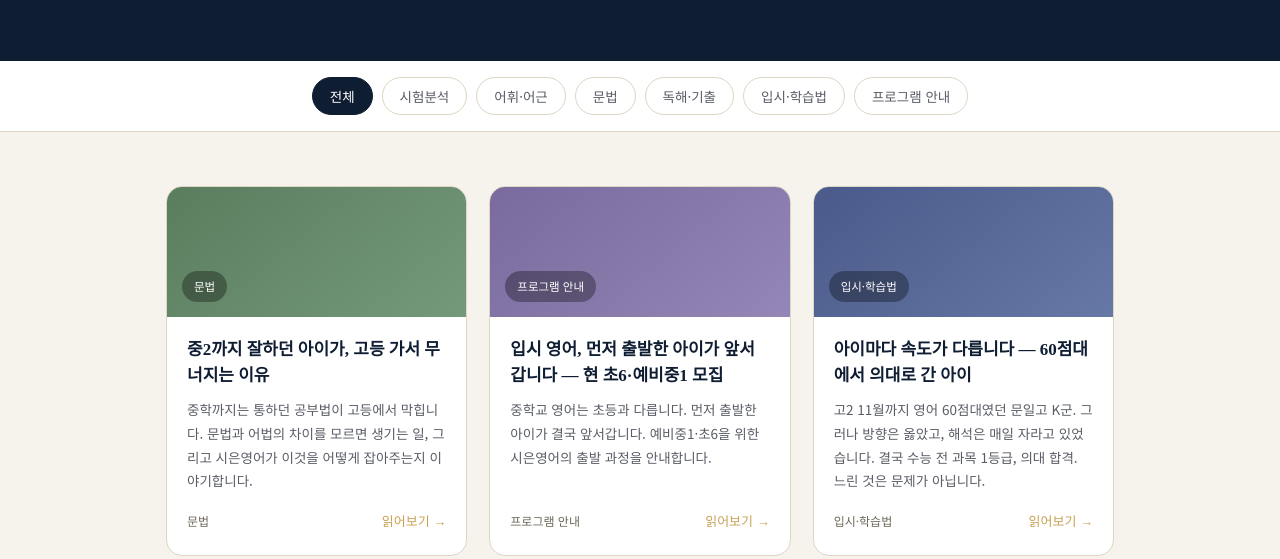
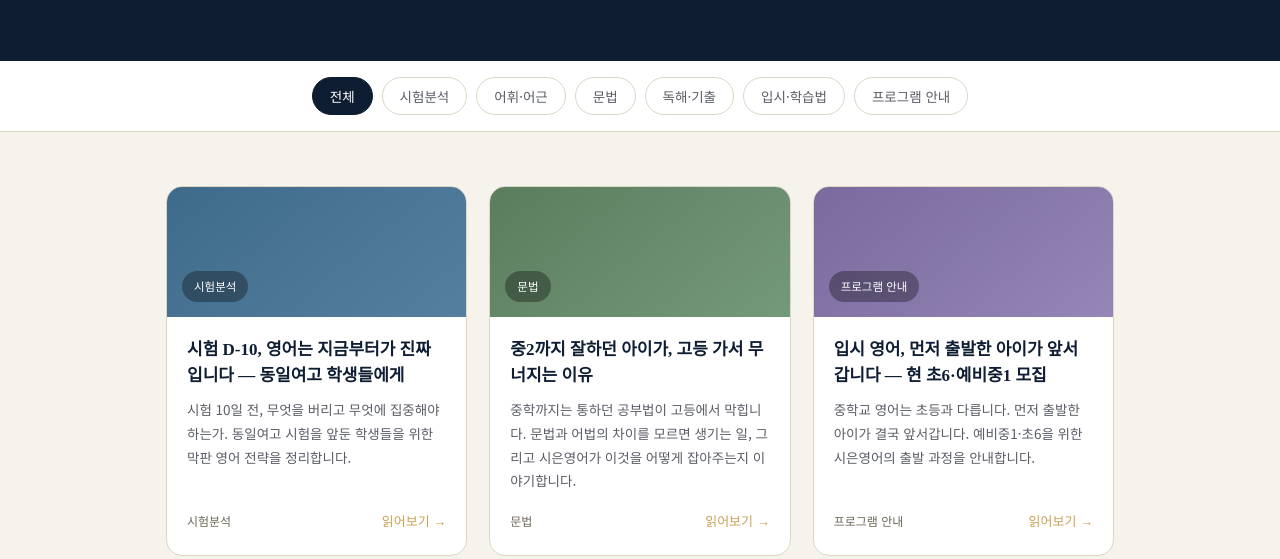
Before and after one commit to vishunoo81-netizen/sieun-site, a plain HTML site: page blog.html in a window 1280 px wide. Shown: the part 393-952 px from the top of the page. Drawn offline with Linux system fonts and the light colour scheme.

Commit message:
Add files via upload

```diff
--- a/blog.html
+++ b/blog.html
@@ -140,6 +140,15 @@ footer{background:#0a1322; color:#8993a6; padding:40px 26px; font-size:13px;}
     <!-- ====== 글 카드: 새 글 추가 시 이 블록을 복사해서 맨 위에 붙이세요 ====== -->
     <!-- data-cat 값: exam / vocab / gram / read / info / prog -->
 
+    <a class="card" data-cat="exam" href="post-dongil-d10-embed.html">
+      <div class="thumb t-exam"><span class="tag">시험분석</span></div>
+      <div class="body">
+        <h2>시험 D-10, 영어는 지금부터가 진짜입니다 — 동일여고 학생들에게</h2>
+        <p class="excerpt">시험 10일 전, 무엇을 버리고 무엇에 집중해야 하는가. 동일여고 시험을 앞둔 학생들을 위한 막판 영어 전략을 정리합니다.</p>
+        <div class="meta"><span>시험분석</span><span class="more">읽어보기 &rarr;</span></div>
+      </div>
+    </a>
+
     <a class="card" data-cat="gram" href="post-grammar-vs-usage-embed.html">
       <div class="thumb t-gram"><span class="tag">문법</span></div>
       <div class="body">
```
